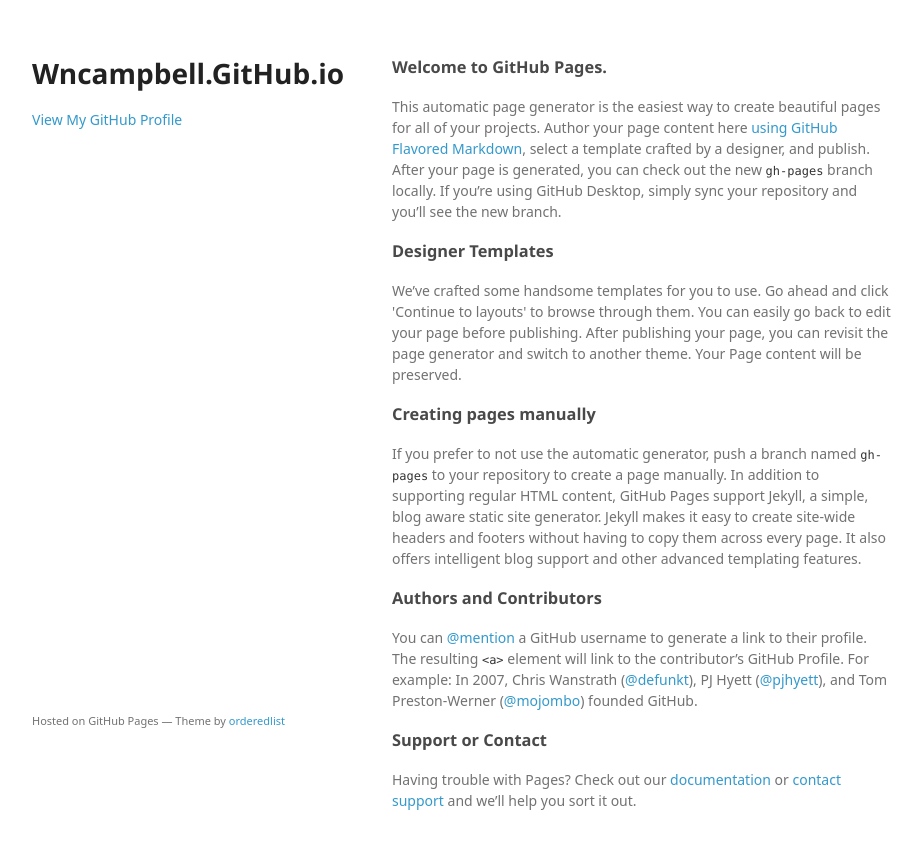
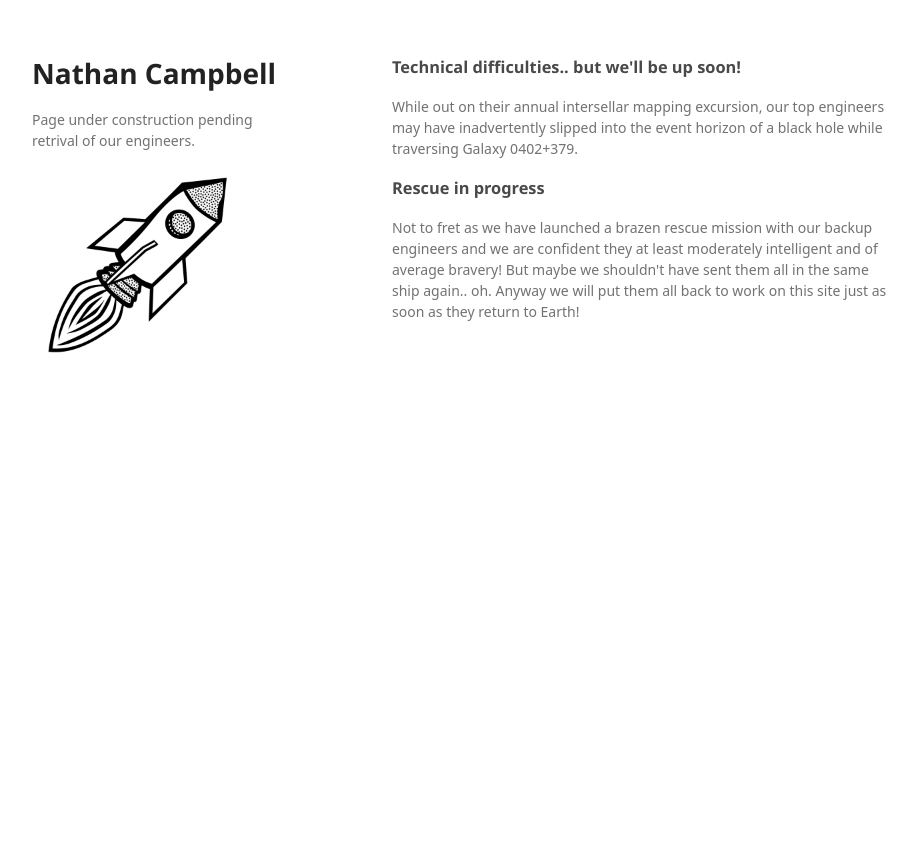
Before and after one commit to wncampbell/wncampbell.github.io, a plain HTML site: page index.html in a window 1280 px wide. Shown: the whole page, without its empty margins (178-1100 px from the left). After the commit the page ends 800 px from the top, so only its background shows below. Drawn offline with Linux system fonts and the light colour scheme; a web font is replaced by a local one.

Commit message:
under construction added
temp page

```diff
--- a/index.html
+++ b/index.html
@@ -3,7 +3,7 @@
   <head>
     <meta charset="utf-8">
     <meta http-equiv="X-UA-Compatible" content="chrome=1">
-    <title>Wncampbell.GitHub.io by wncampbell</title>
+    <title>wncampbell</title>
 
     <link rel="stylesheet" href="stylesheets/styles.css">
     <link rel="stylesheet" href="stylesheets/github-light.css">
@@ -15,42 +15,23 @@
   <body>
     <div class="wrapper">
       <header>
-        <h1>Wncampbell.GitHub.io</h1>
-        <p></p>
-
-
-        <p class="view"><a href="https://github.com/wncampbell">View My GitHub Profile</a></p>
+        <h1>Nathan Campbell</h1>
+        <p>Page under construction pending retrival of our engineers.</p>
+        <img src="rocket.png" alt="rocket" height="200" width="200">
 
       </header>
       <section>
         <h3>
-<a id="welcome-to-github-pages" class="anchor" href="#welcome-to-github-pages" aria-hidden="true"><span aria-hidden="true" class="octicon octicon-link"></span></a>Welcome to GitHub Pages.</h3>
+<a id="welcome-to-github-pages" class="anchor" href="#welcome-to-github-pages" aria-hidden="true"><span aria-hidden="true" class="octicon octicon-link"></span></a>Technical difficulties.. but we'll be up soon!</h3>
 
-<p>This automatic page generator is the easiest way to create beautiful pages for all of your projects. Author your page content here <a href="https://guides.github.com/features/mastering-markdown/">using GitHub Flavored Markdown</a>, select a template crafted by a designer, and publish. After your page is generated, you can check out the new <code>gh-pages</code> branch locally. If you’re using GitHub Desktop, simply sync your repository and you’ll see the new branch.</p>
+<p>While out on their annual intersellar mapping excursion, our top engineers may have inadvertently slipped into the event horizon of a black hole while traversing Galaxy 0402+379.</p>
 
 <h3>
-<a id="designer-templates" class="anchor" href="#designer-templates" aria-hidden="true"><span aria-hidden="true" class="octicon octicon-link"></span></a>Designer Templates</h3>
+<a id="designer-templates" class="anchor" href="#designer-templates" aria-hidden="true"><span aria-hidden="true" class="octicon octicon-link"></span></a>Rescue in progress</h3>
 
-<p>We’ve crafted some handsome templates for you to use. Go ahead and click 'Continue to layouts' to browse through them. You can easily go back to edit your page before publishing. After publishing your page, you can revisit the page generator and switch to another theme. Your Page content will be preserved.</p>
+<p>Not to fret as we have launched a brazen rescue mission with our backup engineers and we are confident they at least moderately intelligent and of average bravery! But maybe we shouldn't have sent them all in the same ship again.. oh. Anyway we will put them all back to work on this site just as soon as they return to Earth!</p>
 
-<h3>
-<a id="creating-pages-manually" class="anchor" href="#creating-pages-manually" aria-hidden="true"><span aria-hidden="true" class="octicon octicon-link"></span></a>Creating pages manually</h3>
-
-<p>If you prefer to not use the automatic generator, push a branch named <code>gh-pages</code> to your repository to create a page manually. In addition to supporting regular HTML content, GitHub Pages support Jekyll, a simple, blog aware static site generator. Jekyll makes it easy to create site-wide headers and footers without having to copy them across every page. It also offers intelligent blog support and other advanced templating features.</p>
-
-<h3>
-<a id="authors-and-contributors" class="anchor" href="#authors-and-contributors" aria-hidden="true"><span aria-hidden="true" class="octicon octicon-link"></span></a>Authors and Contributors</h3>
-
-<p>You can <a href="https://help.github.com/articles/basic-writing-and-formatting-syntax/#mentioning-users-and-teams" class="user-mention">@mention</a> a GitHub username to generate a link to their profile. The resulting <code>&lt;a&gt;</code> element will link to the contributor’s GitHub Profile. For example: In 2007, Chris Wanstrath (<a href="https://github.com/defunkt" class="user-mention">@defunkt</a>), PJ Hyett (<a href="https://github.com/pjhyett" class="user-mention">@pjhyett</a>), and Tom Preston-Werner (<a href="https://github.com/mojombo" class="user-mention">@mojombo</a>) founded GitHub.</p>
-
-<h3>
-<a id="support-or-contact" class="anchor" href="#support-or-contact" aria-hidden="true"><span aria-hidden="true" class="octicon octicon-link"></span></a>Support or Contact</h3>
-
-<p>Having trouble with Pages? Check out our <a href="https://help.github.com/pages">documentation</a> or <a href="https://github.com/contact">contact support</a> and we’ll help you sort it out.</p>
       </section>
-      <footer>
-        <p><small>Hosted on GitHub Pages &mdash; Theme by <a href="https://github.com/orderedlist">orderedlist</a></small></p>
-      </footer>
     </div>
     <script src="javascripts/scale.fix.js"></script>
 
```
Also changed, not shown: rocket.png (added).
